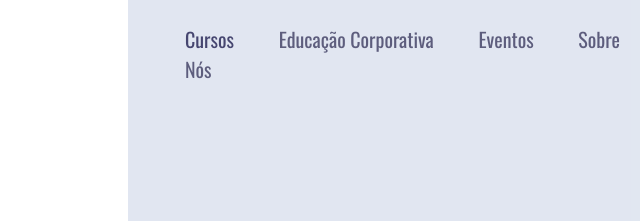
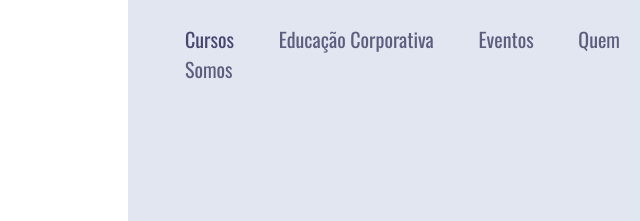
Before and after one commit to guiemiliano/Projeto-Site-Responsivo-1, a plain HTML site: page index.html in a window 1280 px wide. Shown: the top 221 px of the page, 640-1280 px from the left. Drawn offline with nearby package versions, Linux system fonts and the light colour scheme.

Commit message:
Alteração de nome no link do header

```diff
--- a/index.html
+++ b/index.html
@@ -23,7 +23,7 @@
                 <a>Cursos</a>
                 <a>Educação Corporativa</a>
                 <a>Eventos</a>
-                <a>Sobre Nós</a>
+                <a>Quem Somos</a>
             </header>
             <img src="./img/development-4536630_960_720.webp" alt="web-img">
         </section>
```
